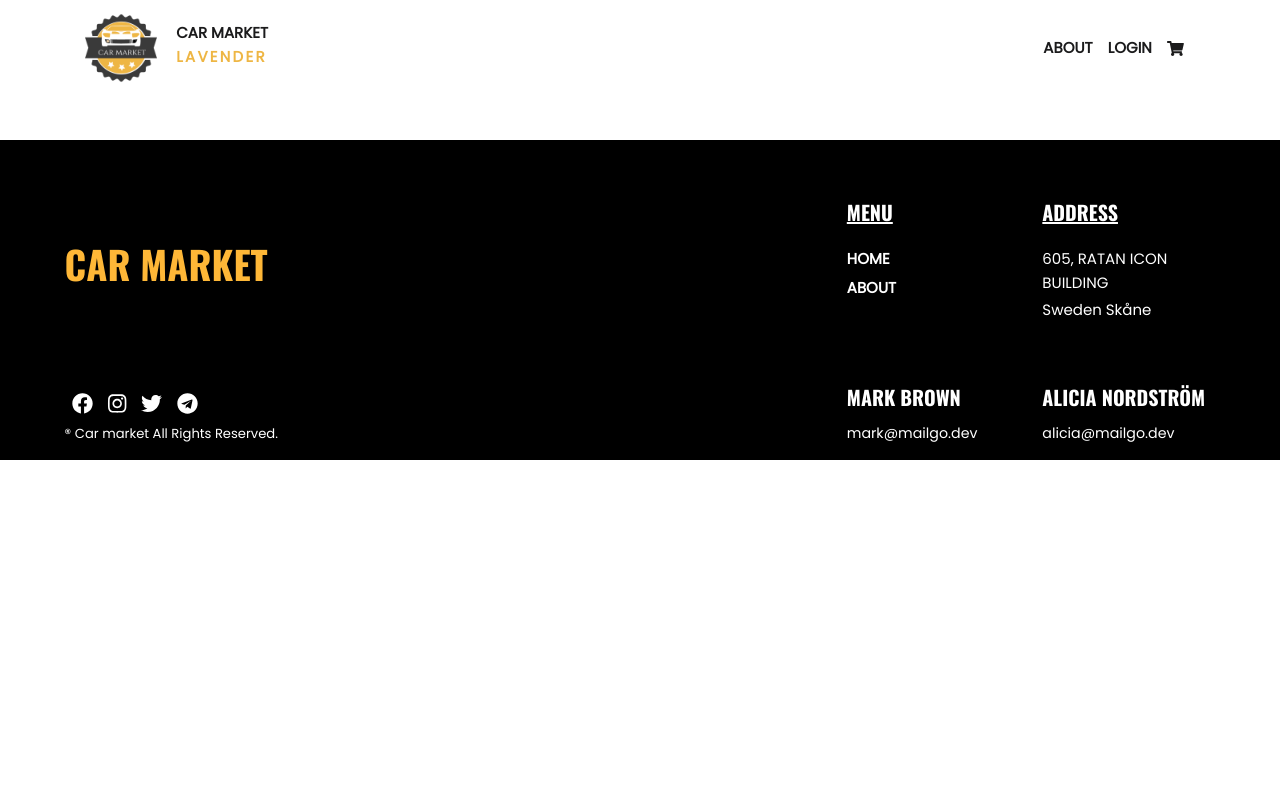
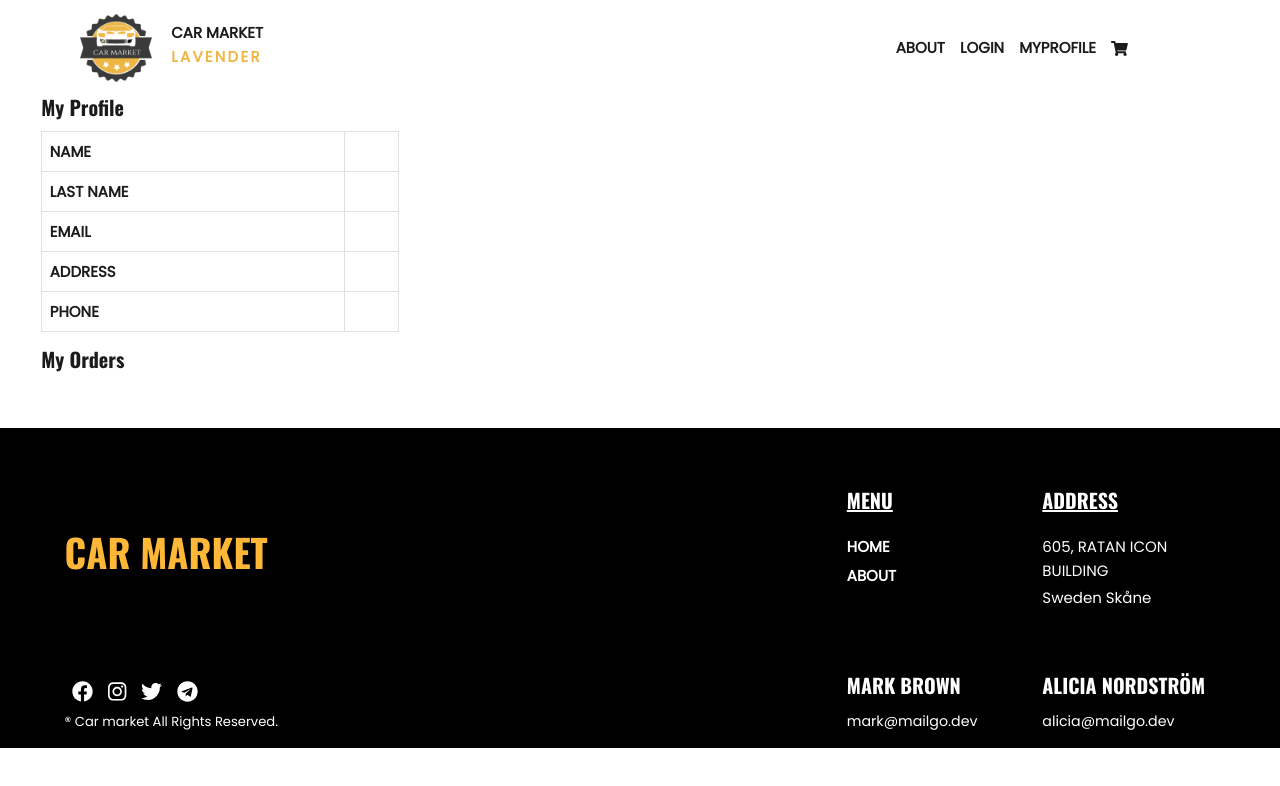
Before and after one commit to SvitlanaRybakova/Bilshop-Lavender, a React (Create React App) app: page /MyProfile in a window 1280 px wide. Shown: the top 786 px of the page. Built offline with nearby package versions, Linux system fonts and the light colour scheme.

Commit message:
basic layout Myprofile

```diff
--- a/src/App.js
+++ b/src/App.js
@@ -1,8 +1,9 @@
-import { BrowserRouter as Router, Route } from "react-router-dom";
+import { BrowserRouter as Router, Route, Axios } from "react-router-dom";
 import Navbar from "./components/Navbar";
 import Home from "./pages/Home";
 import About from "./pages/About";
 import LogIn from "./pages/LogIn";
+import MyProfile from "./pages/MyProfile"
 
 import CarContextProvider from "./contexts/CarContext";
 import CarDetails from "./pages/CarDetails";
@@ -27,6 +28,7 @@ function App() {
 
             <Route exact path="/about" component={About} />
             <Route exact path="/LogIn" component={LogIn} />
+            <Route exact path="/MyProfile" component={MyProfile} />
             <Route exact path="/shopping-cart" component={ShoppingCart} />
             <Route exact path="/cars/:vin" component={CarDetails} />
 
--- a/src/components/Navbar.js
+++ b/src/components/Navbar.js
@@ -77,6 +77,7 @@ const Navbar = () => {
             <li className="nav-item">
               <Link to="/about">About</Link>
               <Link to="/LogIn">LogIn</Link>
+              <Link to="/MyProfile">MyProfile</Link>
             </li>
           </ul>
         </div>
--- /dev/null
+++ b/src/pages/MyProfile.js
@@ -0,0 +1,48 @@
+import styles from "../styles/MyProfile.Module.css";
+
+
+function MyProfile() {
+  return (
+    <div className="container">
+      <div className="row">
+        <p className="h6">My Profile</p>
+      </div>
+      <div className="row">
+        <div className="col-md-4">
+          <div className="table-responsive">
+            <table className="table table-bordered">
+              <tbody>
+                <tr>
+                  <th>Name</th>
+                  <td> </td>
+                </tr>
+                <tr>
+                  <th>Last Name</th>
+                  <td> </td>
+                </tr>
+                <tr>
+                  <th>Email</th>
+                  <td> </td>
+                </tr>
+                <tr>
+                  <th>address</th>
+                  <td> </td>
+                </tr>
+                <tr>
+                  <th>PHONE</th>
+                  <td> </td>
+                </tr>
+              </tbody>
+            </table>
+          </div>
+        </div>
+      </div>
+
+      <div className="row">
+        <p className="h6">My Orders</p>
+      </div>
+    </div>
+  );
+}
+
+export default MyProfile;
--- /dev/null
+++ b/src/styles/MyProfile.Module.css
@@ -0,0 +1,38 @@
+.container {
+  width: 90%;
+  margin-left: 2rem;
+}
+
+.rowZ {
+  margin-left: 2rem;
+}
+
+@media (min-width: 768px) {
+  .row .col-md-6,
+  .row .col-sm-1,
+  .row .col-lg-1 {
+    width: 100%;
+    *width: 100%;
+    margin-left: 2rem;
+  }
+}
+
+@media (min-width: 992px) {
+  .row .col-md-6,
+  .row .col-sm-1,
+  .row .col-lg-1 {
+    width: 14.285714285714285714285714285714%;
+    *width: 14.285714285714285714285714285714%;
+    margin-left: 2rem;
+  }
+}
+
+@media (min-width: 1200px) {
+  .row .col-md-6,
+  .row .col-sm-1,
+  .row .col-lg-1 {
+    width: 14.285714285714285714285714285714%;
+    *width: 14.285714285714285714285714285714%;
+    margin-left: 2rem;
+  }
+}
```
